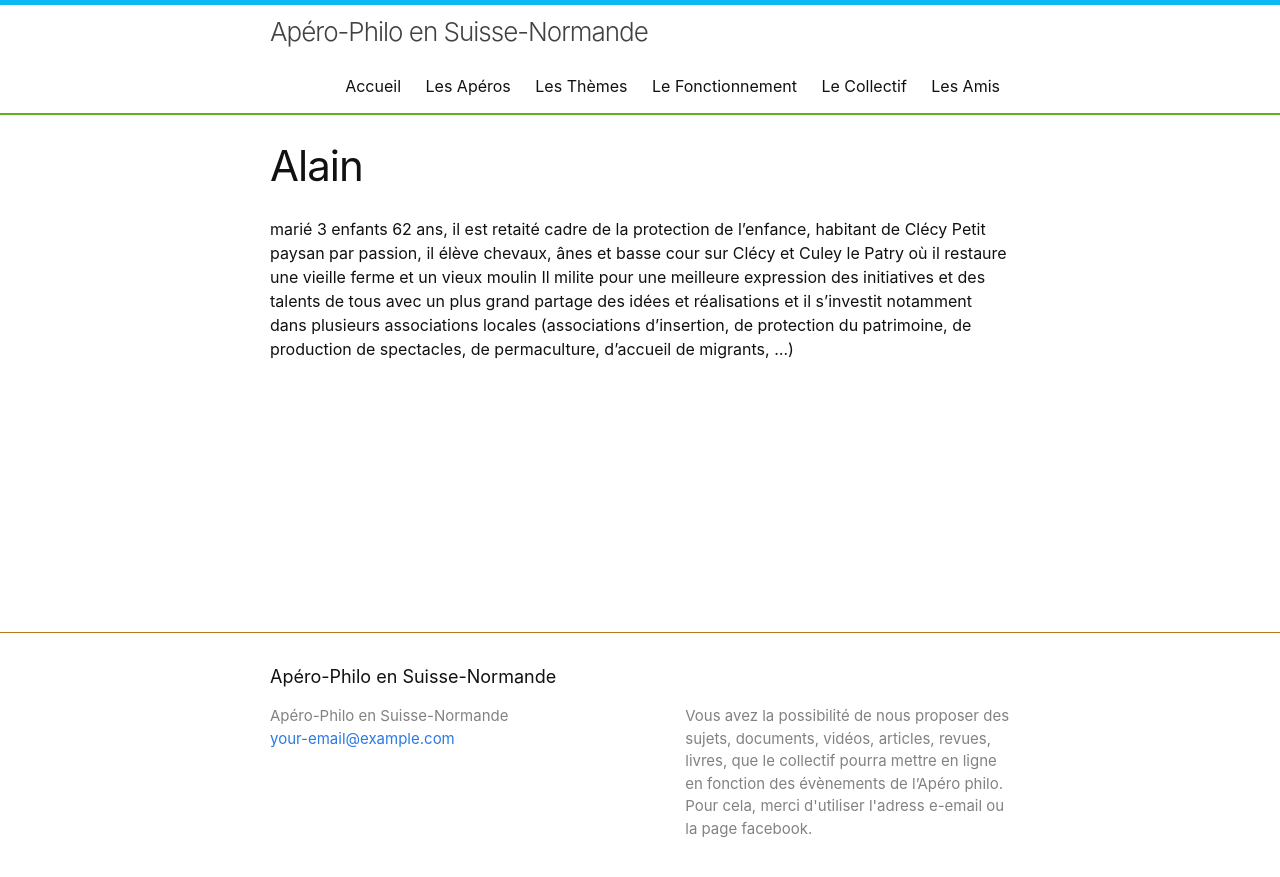
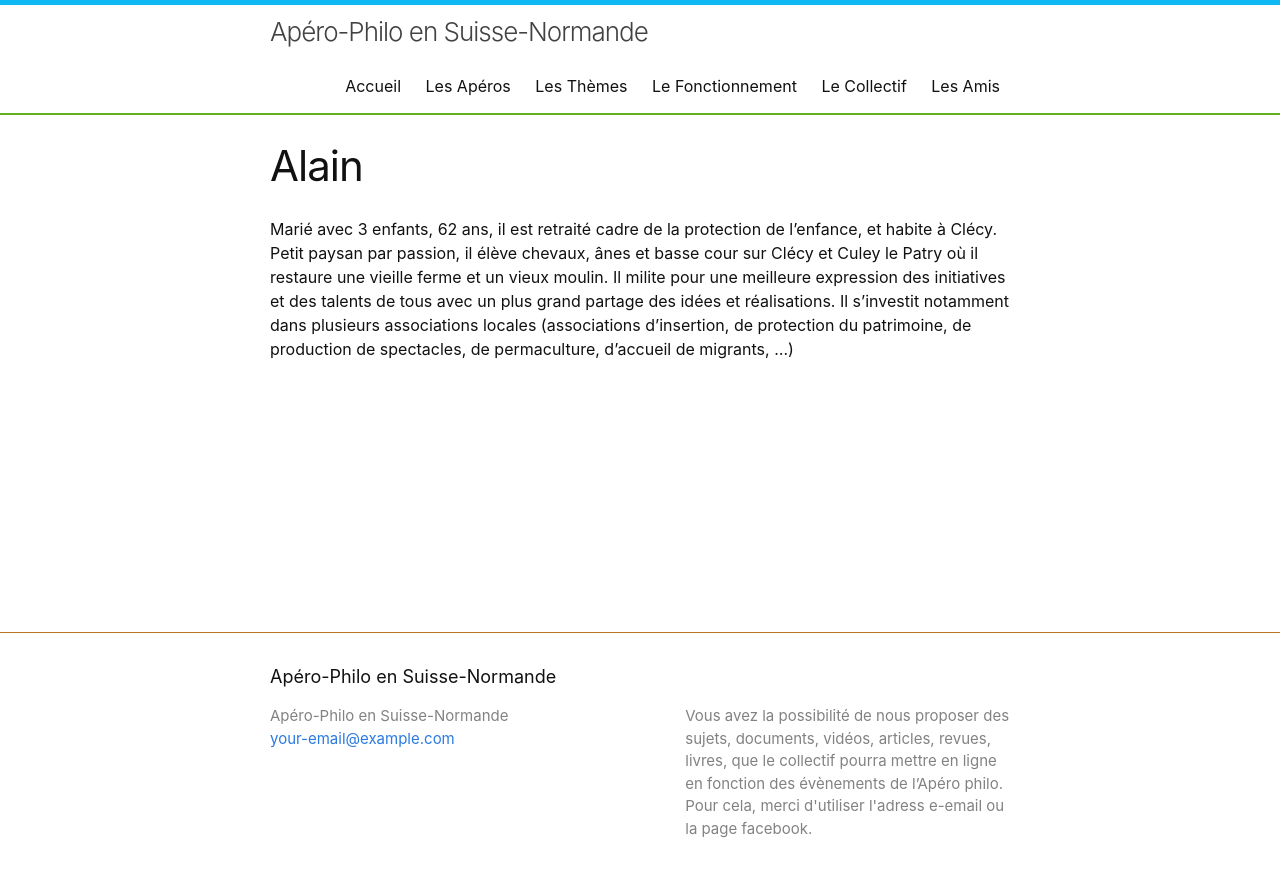
Before and after one commit to aperophilo/apero-philo-suisse-normande.github.io, a Jekyll site: the page built from collections/_members/alain.md, in a window 1280 px wide. Shown: the top 877 px of the page. Built offline with Jekyll 4.4.1, drawn with Linux system fonts in a browser that asks for light colours.

Commit message:
Update alain.md

```diff
--- a/collections/_members/alain.md
+++ b/collections/_members/alain.md
@@ -8,7 +8,6 @@ phone: 06 78 92 82 63
 email: alainaznar@hotmail.com
 ---
 
-   marié 3 enfants
-   62 ans, il est retaité cadre de la protection de l’enfance, habitant de Clécy
-   Petit paysan par passion, il élève chevaux, ânes et basse cour sur Clécy et Culey le Patry où il restaure une vieille ferme et un vieux moulin
-   Il milite pour une meilleure expression des initiatives et des talents de tous avec un plus grand partage des idées et réalisations et il s'investit notamment dans plusieurs associations locales (associations d’insertion, de protection du patrimoine, de production de spectacles, de permaculture, d’accueil de migrants, ...)
+   Marié avec 3 enfants, 62 ans, il est retraité cadre de la protection de l’enfance, et habite à Clécy.
+   Petit paysan par passion, il élève chevaux, ânes et basse cour sur Clécy et Culey le Patry où il restaure une vieille ferme et un vieux moulin.
+   Il milite pour une meilleure expression des initiatives et des talents de tous avec un plus grand partage des idées et réalisations. Il s'investit notamment dans plusieurs associations locales (associations d’insertion, de protection du patrimoine, de production de spectacles, de permaculture, d’accueil de migrants, ...)
```
